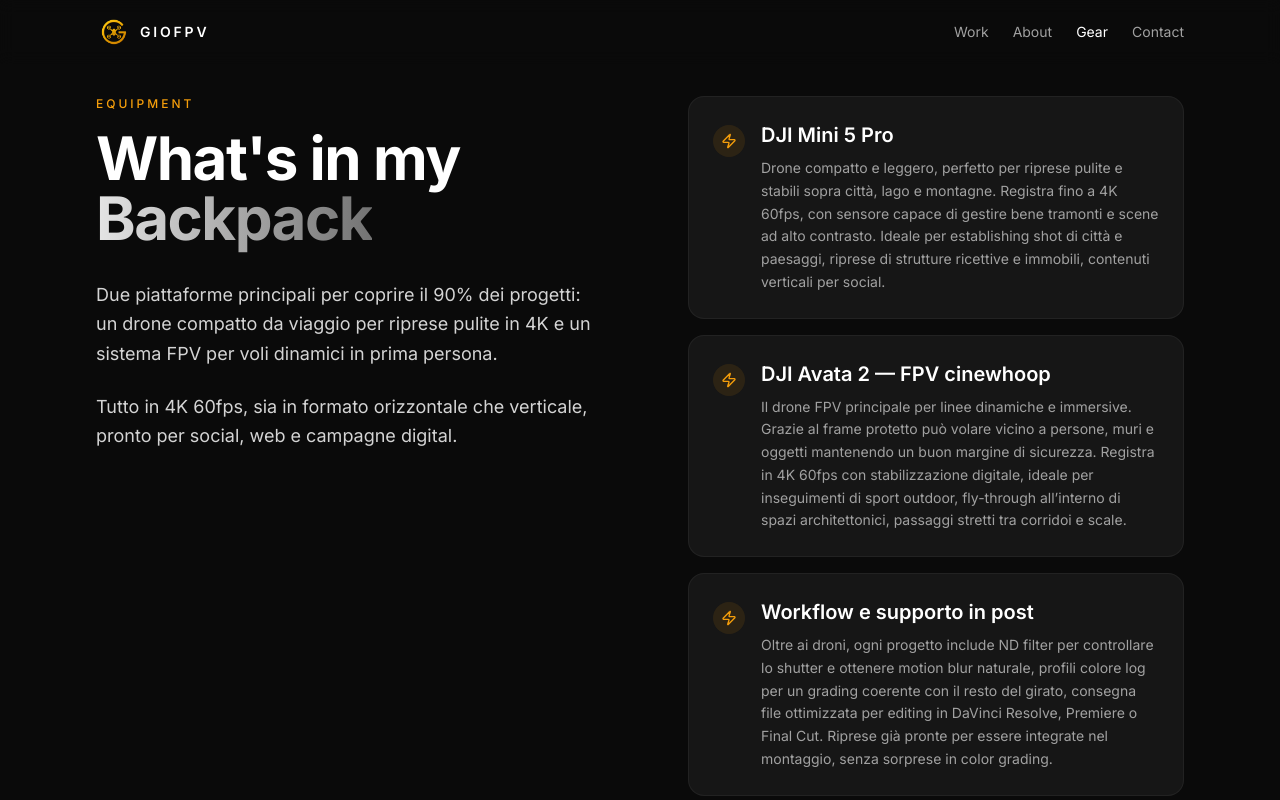
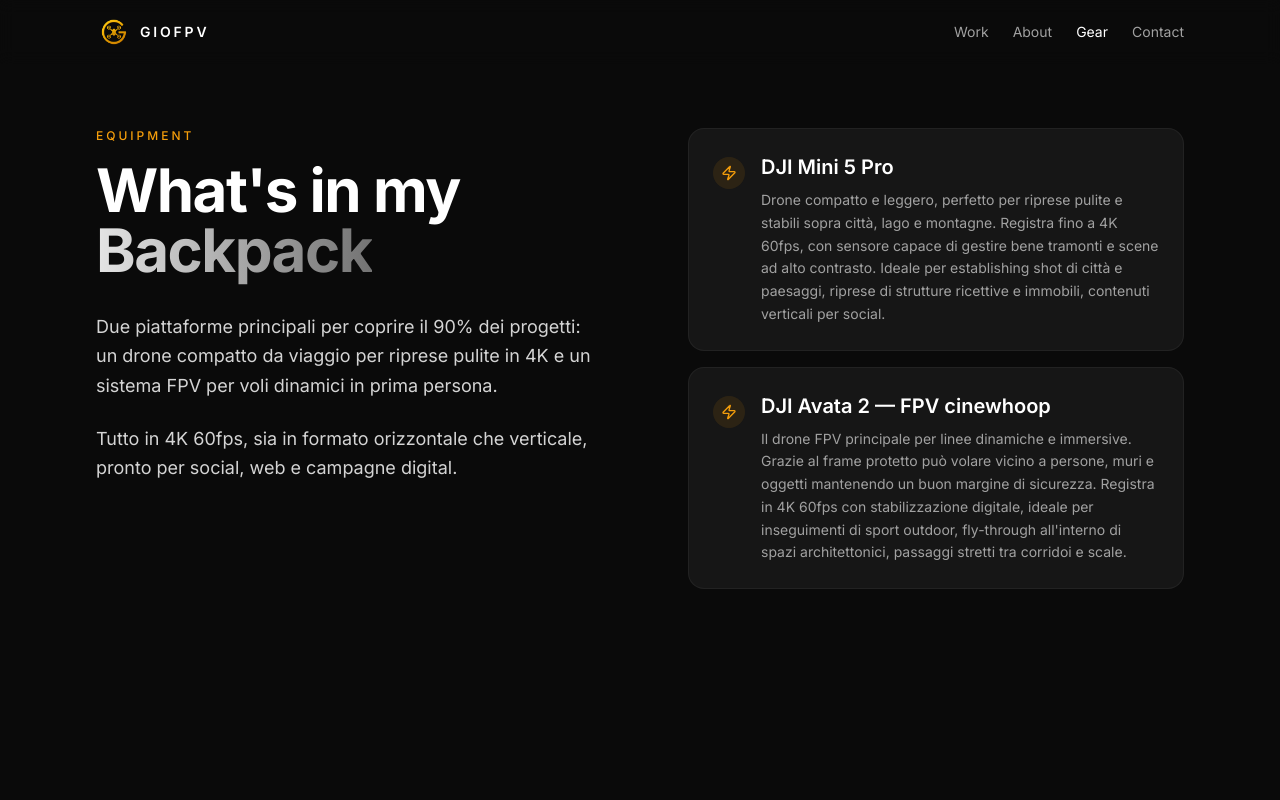
Before and after one commit to Gi0mputer/giofpv-site, a Next.js app: page /gear in a window 1280 px wide. Shown: the top 800 px of the page. Built offline with nearby package versions, Linux system fonts and the light colour scheme.

Commit message:
Remove workflow item from gear and improve page layout

```diff
--- a/app/gear/page.tsx
+++ b/app/gear/page.tsx
@@ -4,8 +4,8 @@
 
 export default function GearPage() {
   return (
-    <main className="min-h-screen bg-neutral-950 pt-36 pb-12 px-6 lg:pt-24 lg:flex lg:items-center lg:justify-center lg:p-24">
-      <div className="w-full max-w-7xl grid gap-12 lg:grid-cols-2 lg:gap-24 items-start">
+    <main className="min-h-screen bg-neutral-950 pt-36 pb-24 px-6 lg:pt-32 lg:pb-32 lg:px-24">
+      <div className="w-full max-w-7xl mx-auto grid gap-12 lg:grid-cols-2 lg:gap-24 items-start">
 
         {/* Left Column: Header & Intro */}
         <section className="space-y-8 lg:sticky lg:top-24">
--- a/data/gear.ts
+++ b/data/gear.ts
@@ -14,13 +14,7 @@
   {
     title: "DJI Avata 2 — FPV cinewhoop",
     description:
-      "Il drone FPV principale per linee dinamiche e immersive. Grazie al frame protetto può volare vicino a persone, muri e oggetti mantenendo un buon margine di sicurezza. Registra in 4K 60fps con stabilizzazione digitale, ideale per inseguimenti di sport outdoor, fly-through all’interno di spazi architettonici, passaggi stretti tra corridoi e scale.",
+      "Il drone FPV principale per linee dinamiche e immersive. Grazie al frame protetto può volare vicino a persone, muri e oggetti mantenendo un buon margine di sicurezza. Registra in 4K 60fps con stabilizzazione digitale, ideale per inseguimenti di sport outdoor, fly-through all'interno di spazi architettonici, passaggi stretti tra corridoi e scale.",
     image: "/gear/avata2.svg",
   },
-  {
-    title: "Workflow e supporto in post",
-    description:
-      "Oltre ai droni, ogni progetto include ND filter per controllare lo shutter e ottenere motion blur naturale, profili colore log per un grading coerente con il resto del girato, consegna file ottimizzata per editing in DaVinci Resolve, Premiere o Final Cut. Riprese già pronte per essere integrate nel montaggio, senza sorprese in color grading.",
-    image: "/gear/workflow.svg",
-  },
 ];
```
